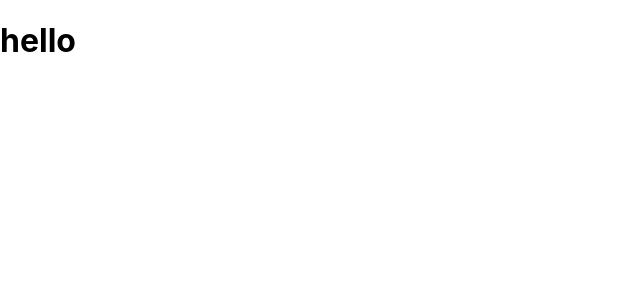
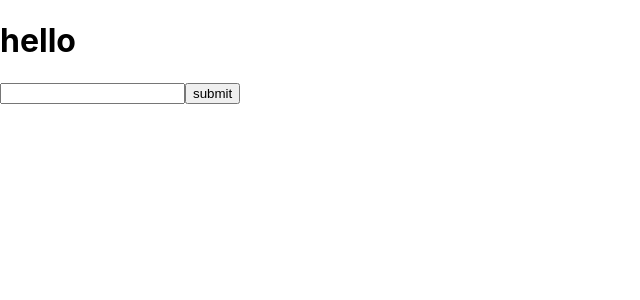
Before and after one commit to yjeong19/random_restaurant, a React (Create React App) app in the folder client/: page / in a window 1280 px wide. Shown: the top 300 px of the page, without its empty margins (0-640 px from the left). Built offline with nearby package versions, Linux system fonts and the light colour scheme.

Commit message:
searchbar created

```diff
--- a/client/src/App.js
+++ b/client/src/App.js
@@ -1,11 +1,12 @@
 import React, { Component } from 'react';
-
+import Searchbar from './components/searchbar';
 
 class App extends Component {
   render() {
     return (
         <div className="App">
           <h1>hello</h1>
+          <Searchbar />
         </div>
     );
   }
--- /dev/null
+++ b/client/src/components/searchbar/index.js
@@ -0,0 +1 @@
+export { default } from './searchbar.jsx';
--- /dev/null
+++ b/client/src/components/searchbar/searchbar.jsx
@@ -0,0 +1,31 @@
+import React, { Component } from 'react';
+
+class searchbar extends Component {
+  constructor(props){
+    super(props);
+
+    //var to store searchbar info
+    this.searchbarInput = null;
+
+    //bind events
+    this.handleSearchInput = this.handleSearchInput.bind(this);
+  }
+
+  //this makes keystroke in search bar to searchbarInput var
+  handleSearchInput(e){
+    this.searchbarInput = e.target.value;
+  }
+
+
+
+  render(){
+    return(
+      <div>
+        <input onChange = {this.handleSearchInput}></input>
+        <button>submit</button>
+      </div>
+    )
+  }
+}
+
+export default searchbar;
```
Also changed, not shown: 1 other file (tests, documents, lock files or other folders).
